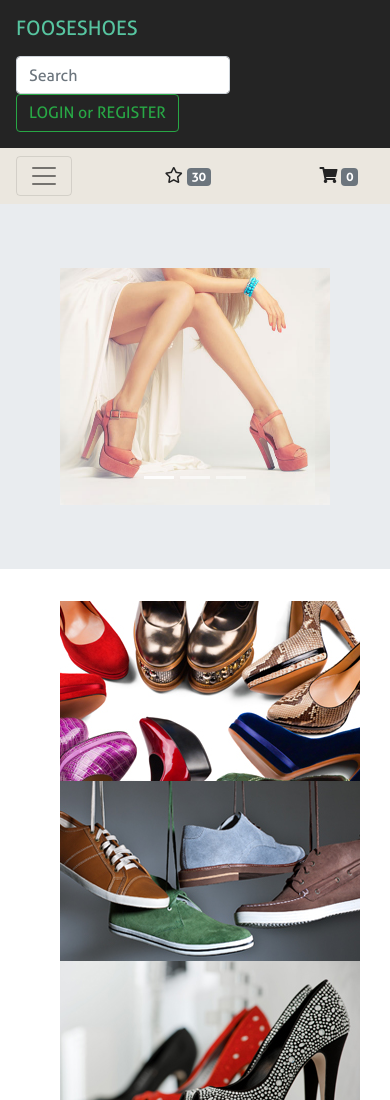
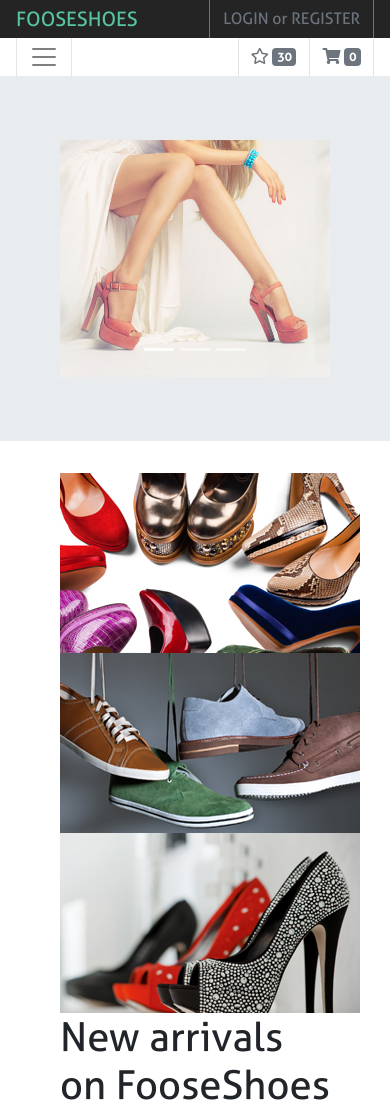
Before and after one commit to vladplesu/eproject, a website: page public/index.html in a window 390 px wide. Shown: the top 1100 px of the page. Drawn offline with nearby package versions, Linux system fonts and the light colour scheme.

Commit message:
edited the header part for mobile devices

```diff
--- a/public/index.html
+++ b/public/index.html
@@ -18,25 +18,27 @@
   </head>
   <body>
     <header>
-      <div class="navbar navbar-expand-lg navbar-dark bg-primary">
-        <a class="navbar-brand text-info text-uppercase" href="#">Fooseshoes</a>
-        <form class="form-inline my-2 my-lg-0">
+      <div class="navbar navbar-expand-lg navbar-dark bg-primary py-0">
+        <a class="navbar-brand text-info text-uppercase p-0" href="#"
+          >Fooseshoes</a
+        >
+        <form
+          class="form-inline my-lg-0 align-self-stretch border-left border-right border-secondary"
+        >
           <input
-            class="form-control mr-sm-2"
+            class="form-control mr-sm-2 d-none d-md-inline-block"
             type="search"
             placeholder="Search"
             aria-label="Search"
           />
-          <button class="btn btn-outline-success my-2 my-sm-0" type="submit">
-            LOGIN or REGISTER
-          </button>
+          <a class="btn text-secondary">LOGIN or REGISTER</a>
         </form>
       </div>
       <!-- top-header end-->
       <div>
-        <nav class="navbar navbar-expand-lg navbar-light bg-light">
+        <nav class="navbar navbar-expand-lg navbar-light bg-white py-0">
           <button
-            class="navbar-toggler"
+            class="navbar-toggler border-top-0 border-bottom-0 rounded-0 align-self-stretch mr-auto"
             type="button"
             data-toggle="collapse"
             data-target="#navbarNav"
@@ -46,6 +48,14 @@
           >
             <span class="navbar-toggler-icon"></span>
           </button>
+          <a href="" class="text-secondary btn border-left rounded-0 align-self-stretch">
+            <i class="far fa-star"></i>
+            <span class="badge badge-secondary">30</span>
+          </a>
+          <a href="" class="text-secondary btn border-left rounded-0 align-self-stretc border-right">
+            <i class="fas fa-shopping-cart"></i>
+            <span class="badge badge-secondary">0</span>
+          </a>
           <div class="collapse navbar-collapse" id="navbarNav">
             <ul class="navbar-nav">
               <li class="nav-item active">
@@ -62,14 +72,6 @@
               <li class="nav-item"><a class="nav-link" href="#">Contact</a></li>
             </ul>
           </div>
-          <a href="" class="nav-link">
-            <i class="far fa-star"></i>
-            <span class="badge badge-secondary">30</span>
-          </a>
-          <a href="" class="nav-link">
-            <i class="fas fa-shopping-cart"></i>
-            <span class="badge badge-secondary">0</span>
-          </a>
         </nav>
       </div>
       <!-- bottom-header end-->
@@ -355,5 +357,6 @@
       integrity="sha384-ChfqqxuZUCnJSK3+MXmPNIyE6ZbWh2IMqE241rYiqJxyMiZ6OW/JmZQ5stwEULTy"
       crossorigin="anonymous"
     ></script>
+    <script src="../src/js/app.js" type="text/javascript" charset="utf-8"></script>
   </body>
 </html>
--- /dev/null
+++ b/src/js/app.js
@@ -0,0 +1,9 @@
+$('a i').siblings('span').hover(
+    function() {
+        console.log('test');
+        $(this).removeClass('badge-secondary').addClass('badge-info text-white');
+    },
+    function() {
+        $(this).removeClass('badge-info text-white').addClass('badge-secondary');
+    }
+);
```
